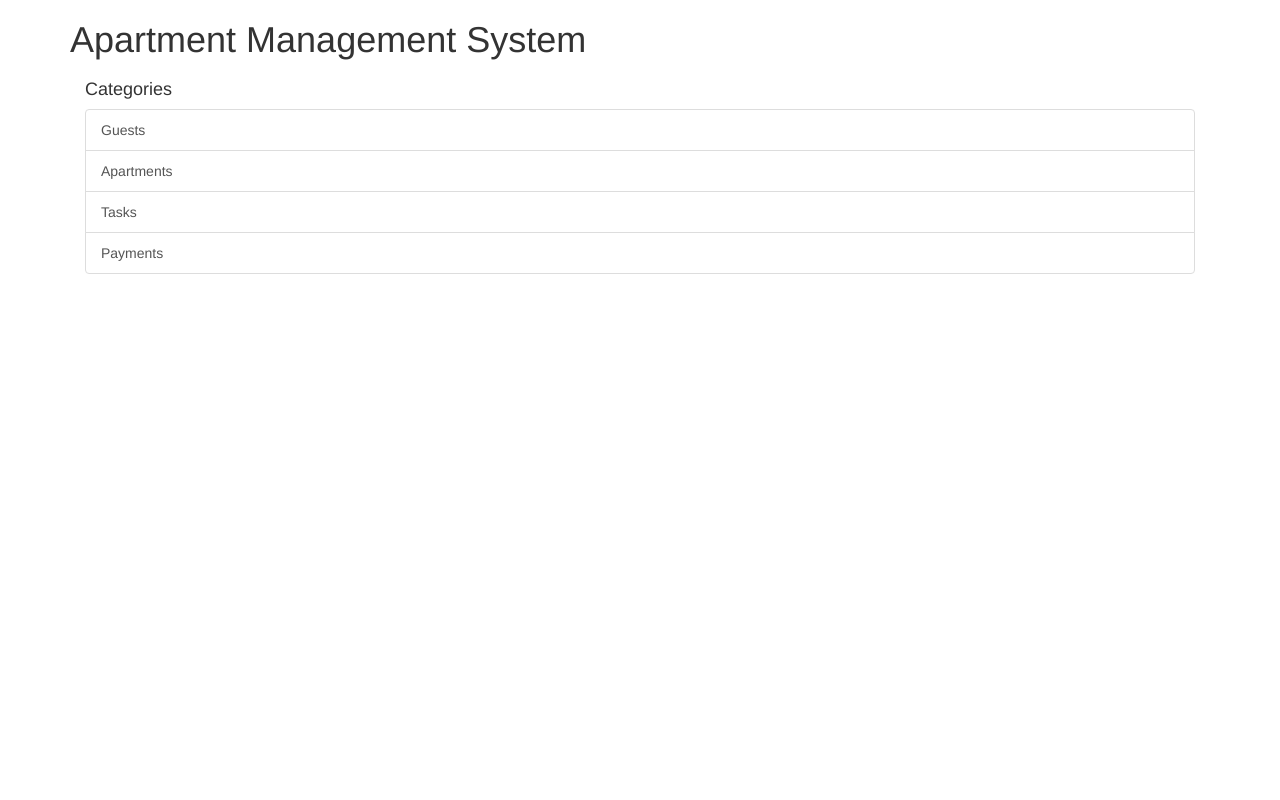
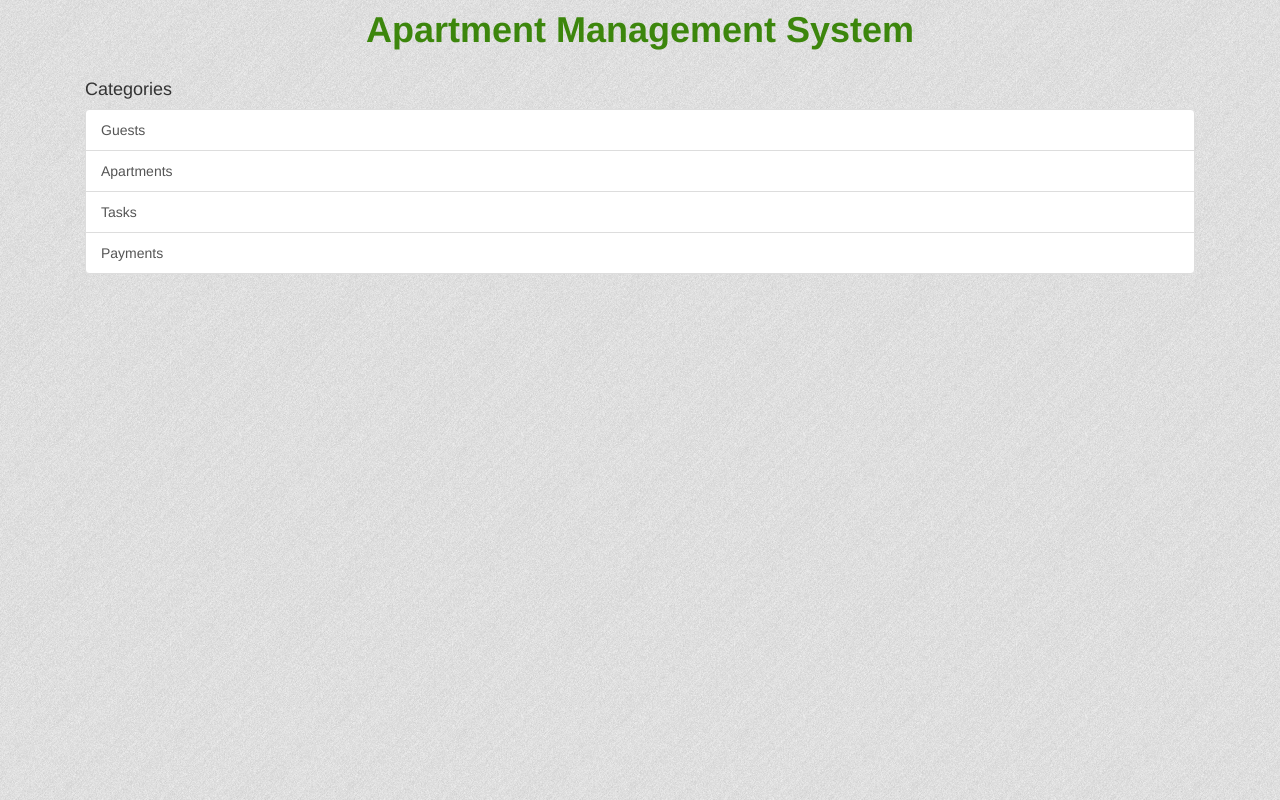
Before and after one commit to marina2909/apartmentManager, a website: page public/index.html in a window 1280 px wide. Drawn offline with nearby package versions, Linux system fonts and the light colour scheme.

Commit message:
Add little styling

```diff
--- a/public/css/style.css
+++ b/public/css/style.css
@@ -1,9 +1,9 @@
 body {
-   /*  background-image: url("light_alu.png"); */
-	/*font-family: 'Open Sans', sans-serifb !important;
+  background-image: url("light_alu.png"); */
+	font-family: 'Open Sans', sans-serifb !important;
   margin: 0;
   padding: 0;
-  color: #333;*/
+  color: #333;
 }
 /*h1, h2{
     font-weight: bold;
@@ -50,6 +50,13 @@ a.list-group-item:hover {
   margin-bottom: 30px;
 }*/
 
+.main-title{
+    font-weight: bold;
+    text-align: center;
+    margin: 10px 0 20px 0;
+    color: #3C860C;
+}
+
 .guests-wrapper{
 	overflow: auto;
 	height: 300px;
--- a/public/index.html
+++ b/public/index.html
@@ -8,7 +8,7 @@
 	</head>
 <body>
 	<div class="container">
-		<h1>Apartment Management System</h1>
+		<h1 class='main-title'>Apartment Management System</h1>
 		<div class="view col-md-12" ng-view>
 		</div>
 	</div>
```
